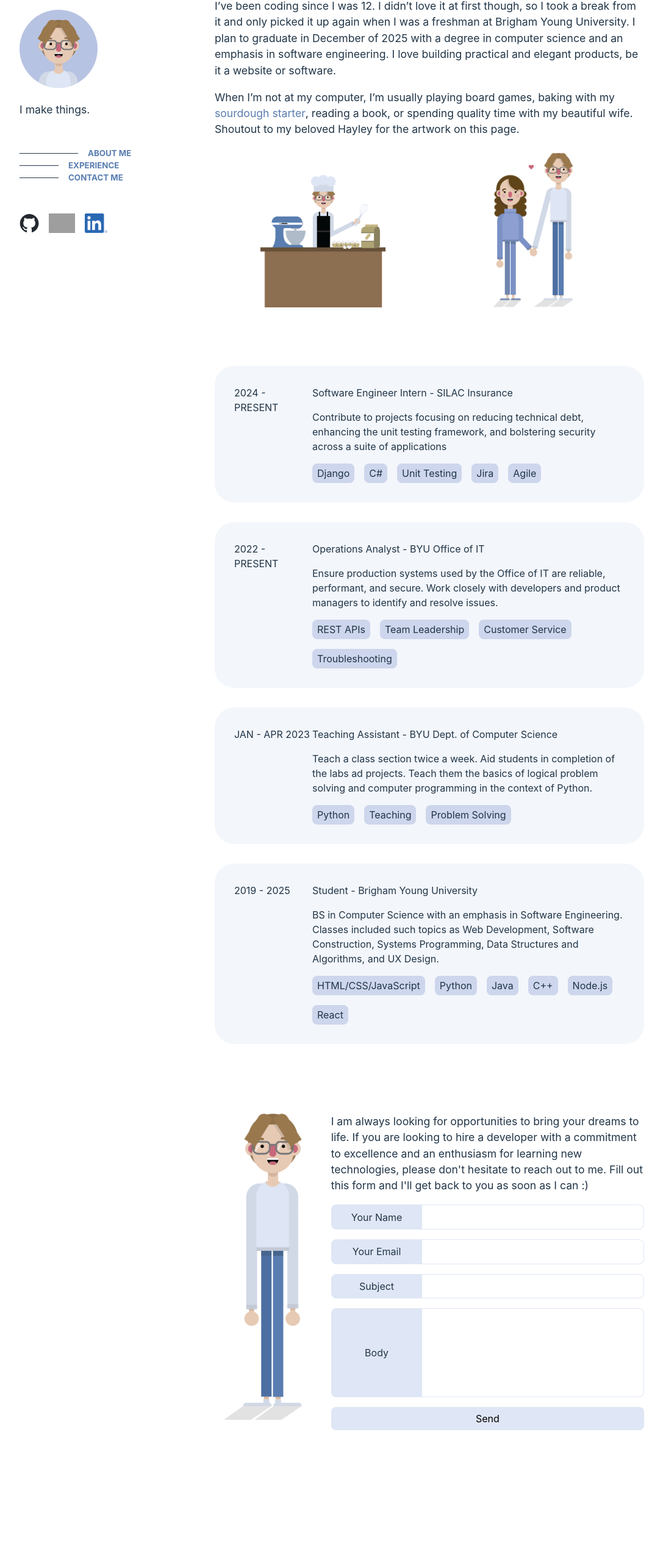
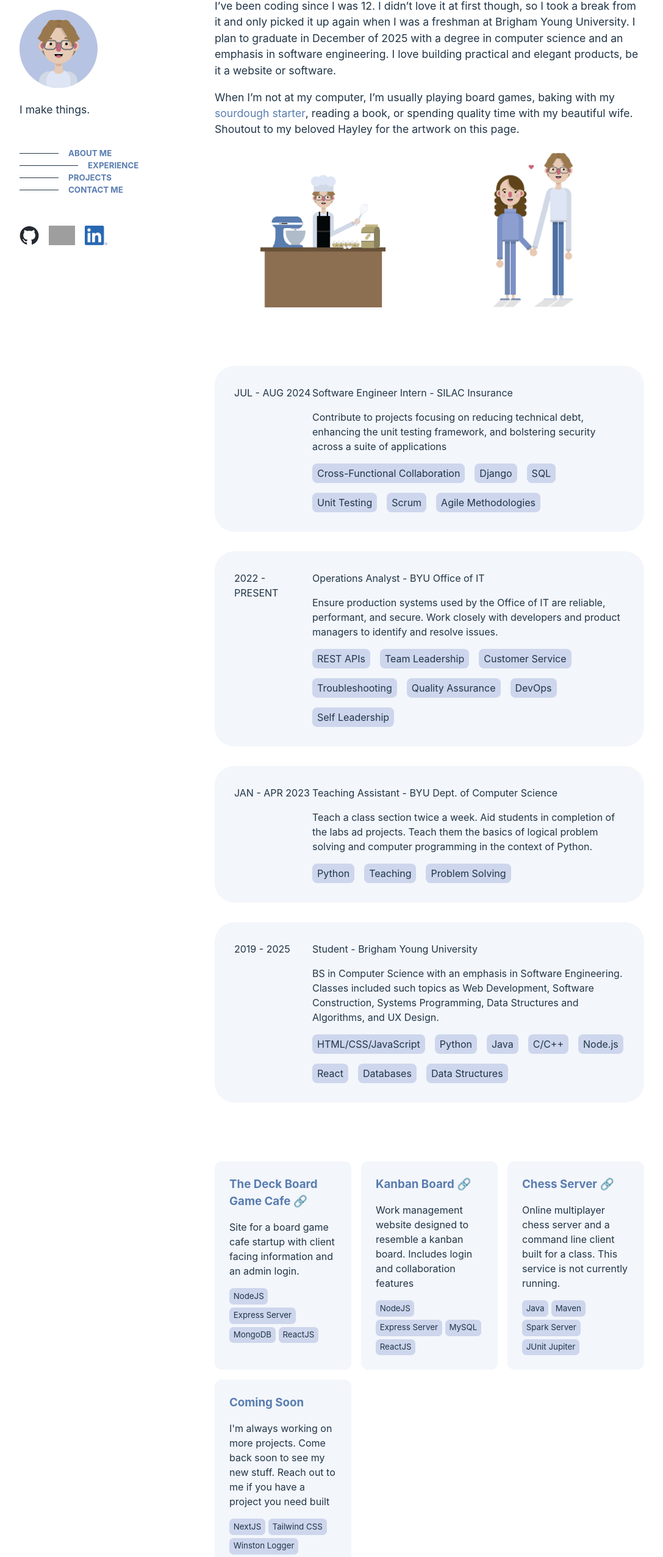
Before and after one commit to BeauYancey/portfolio, a React (Vite) app: page / in a window 1280 px wide. Shown: the part 131-2684 px from the top of the page at 61% size, without its empty margins (96-1183 px from the left). Before the commit the page ends 2612 px from the top, so only its background shows below. Built offline with nearby package versions, Linux system fonts and the light colour scheme; grey boxes are pictures that could not be loaded.

Commit message:
added projects

```diff
--- a/src/App.jsx
+++ b/src/App.jsx
@@ -2,33 +2,36 @@ import { useRef } from 'react'
 import Dock from './Dock'
 import ExCard from './ExCard'
 import ContactForm from './ContactForm';
+import ProjectCard from './ProjectCard';
 
 function App() {
 
   const aboutRef = useRef(null);
   const xpRef = useRef(null);
   const contactRef = useRef(null);
+  const projectsRef = useRef(null)
 
   const refs = [
     {name: 'about', ref: aboutRef},
     {name: 'experience', ref: xpRef},
-    {name: 'contact', ref: contactRef}
+    {name: 'contact', ref: contactRef},
+    {name: 'projects', ref: projectsRef}
   ];
 
   const experience = [
     {
-      dates: '2024 - PRESENT',
+      dates: 'JUL - AUG 2024',
       role: 'Software Engineer Intern',
       co: 'SILAC Insurance',
       desc: 'Contribute to projects focusing on reducing technical debt, enhancing the unit testing framework, and bolstering security across a suite of applications',
-      skills: ['Django', 'C#', 'Unit Testing', 'Jira', 'Agile']
+      skills: ['Cross-Functional Collaboration', 'Django', 'SQL', 'Unit Testing', 'Scrum', 'Agile Methodologies']
     },
     {
       dates: '2022 - PRESENT',
       role: 'Operations Analyst',
       co: 'BYU Office of IT',
       desc: 'Ensure production systems used by the Office of IT are reliable, performant, and secure. Work closely with developers and product managers to identify and resolve issues.',
-      skills: ['REST APIs', 'Team Leadership', 'Customer Service', 'Troubleshooting']
+      skills: ['REST APIs', 'Team Leadership', 'Customer Service', 'Troubleshooting', 'Quality Assurance', 'DevOps', 'Self Leadership']
     },
     {
       dates: 'JAN - APR 2023',
@@ -42,9 +45,39 @@ function App() {
       role: 'Student',
       co: 'Brigham Young University',
       desc: 'BS in Computer Science with an emphasis in Software Engineering. Classes included such topics as Web Development, Software Construction, Systems Programming, Data Structures and Algorithms, and UX Design.',
-      skills: ['HTML/CSS/JavaScript', 'Python', 'Java', 'C++', 'Node.js', 'React']
+      skills: ['HTML/CSS/JavaScript', 'Python', 'Java', 'C/C++', 'Node.js', 'React', 'Databases', 'Data Structures']
+    }
+  ]
+
+  const projects = [
+    {
+      name: 'The Deck Board Game Cafe',
+      link: 'https://thedeck.yanceydev.com',
+      tech: ['NodeJS', 'Express Server', 'MongoDB', 'ReactJS'],
+      desc: 'Site for a board game cafe startup with client facing information and an admin login.',
+      img: '',
     },
-
+    {
+      name: 'Kanban Board',
+      link: 'https://kanban.yanceydev.com',
+      tech: ['NodeJS', 'Express Server', 'MySQL', 'ReactJS'],
+      desc: 'Work management website designed to resemble a kanban board. Includes login and collaboration features',
+      img: '',
+    },
+    {
+      name: 'Chess Server',
+      link: 'https://github.com/BeauYancey/chess',
+      tech: ['Java', 'Maven', 'Spark Server', 'JUnit Jupiter'],
+      desc: 'Online multiplayer chess server and a command line client built for a class. This service is not currently running.',
+      img: '',
+    },
+    {
+      name: 'Coming Soon',
+      link: '',
+      tech: ['NextJS', 'Tailwind CSS', 'Winston Logger', 'Websocket'],
+      desc: 'I\'m always working on more projects. Come back soon to see my new stuff. Reach out to me if you have a project you need built',
+      img: '',
+    }
   ]
 
   return (
@@ -84,6 +117,15 @@ function App() {
         </div>
         </section>
 
+        <section ref={projectsRef} id='projects'>
+          <h2 className='sticky-header' style={{marginBottom: '1em'}}>Projects</h2>
+          <div style={{display: 'grid', gridTemplateColumns: '1fr 1fr 1fr', gap: '1em'}}>
+            {projects.map(prj => (
+              <ProjectCard key={prj.name} project={prj} />
+            ))}
+          </div>
+        </section>
+
         <section ref={contactRef} id='contact'>
         <h2 className='sticky-header'>Contact</h2>
           <div>
@@ -92,8 +134,8 @@ function App() {
             <div>
               <p>
                 I am always looking for opportunities to bring your dreams to life. If you are looking to hire a developer
-                with a commitment to excellence and an enthusiasm for learning new technologies, please don't hesitate to
-                reach out to me. Fill out this form and I'll get back to you as soon as I can :)
+                with a commitment to excellence and an enthusiasm for learning new technologies, reach out to me today. Fill
+                out this form and I'll get back to you quickly :)
               </p>
               <ContactForm />
             </div>
--- a/src/Dock.jsx
+++ b/src/Dock.jsx
@@ -50,6 +50,12 @@ function Dock({ refs }) {
           </a>
         </li>
         <li>
+          <a className={'nav-link' + (active === 'projects' ? ' active':'')} href='#projects'>
+            <span className='nav-indicator'></span>
+            <span className='nav-text'>Projects</span>
+          </a>
+        </li>
+        <li>
           <a className={'nav-link' + (active === 'contact' ? ' active':'')} href='#contact'>
             <span className='nav-indicator'></span>
             <span className='nav-text'>Contact Me</span>
--- /dev/null
+++ b/src/ProjectCard.jsx
@@ -0,0 +1,15 @@
+function ProjectCard({project}) {
+	return (
+		<div className='ex-card' style={{padding: '1.5em', borderRadius: '.725em', flexDirection: 'column'}}>
+			<a href={project.link || null} target='_blank'><h3 style={{margin: '0'}}>{project.name} {project.link && '🔗'}</h3></a>
+			<p style={{fontSize: 'unset'}}>{project.desc}</p>
+			<div className="ex-skills" style={{gap: '.375em', fontSize: 'smaller'}}>
+				{project.tech.map(skill => (
+					<div className="skill" key={skill}>{skill}</div>
+				))}
+			</div>
+		</div>
+	)
+}
+
+export default ProjectCard
--- a/src/index.css
+++ b/src/index.css
@@ -279,38 +279,6 @@ ul > li {
   border-radius: .5em;
 }
 
-
-@media (prefers-color-scheme: dark) {
-  :root {
-    color: #DFE6F5;
-    background-color: #242424;
-  }
-  a, .hover-info {
-    color: #8DA0D1;
-  }
-
-  .input-title {
-    background-color: #7493BE;
-    border: 1px solid #7493BE;
-  }
-
-  .input-text {
-    border: #7493BE;
-  }
-
-  .btn {
-    background-color: #7493BE;
-  }
-
-  .btn:hover {
-    background-color: #597db0;
-  }
-
-  #github-logo {
-    filter: brightness(2000%)
-  }
-}
-
 @media (max-width: 1028px) {
   .content {
     flex-direction: column;
@@ -395,3 +363,38 @@ ul > li {
     width: 100%
   }
 }
+
+@media (prefers-color-scheme: dark) {
+  :root {
+    color: #DFE6F5;
+    background-color: #242424;
+  }
+  a, .hover-info {
+    color: #8DA0D1;
+  }
+
+  .sticky-header {
+    background-color: #242424ee;
+  }
+
+  .input-title {
+    background-color: #7493BE;
+    border: 1px solid #7493BE;
+  }
+
+  .input-text {
+    border: #7493BE;
+  }
+
+  .btn {
+    background-color: #7493BE;
+  }
+
+  .btn:hover {
+    background-color: #597db0;
+  }
+
+  #github-logo {
+    filter: brightness(2000%)
+  }
+}
```
